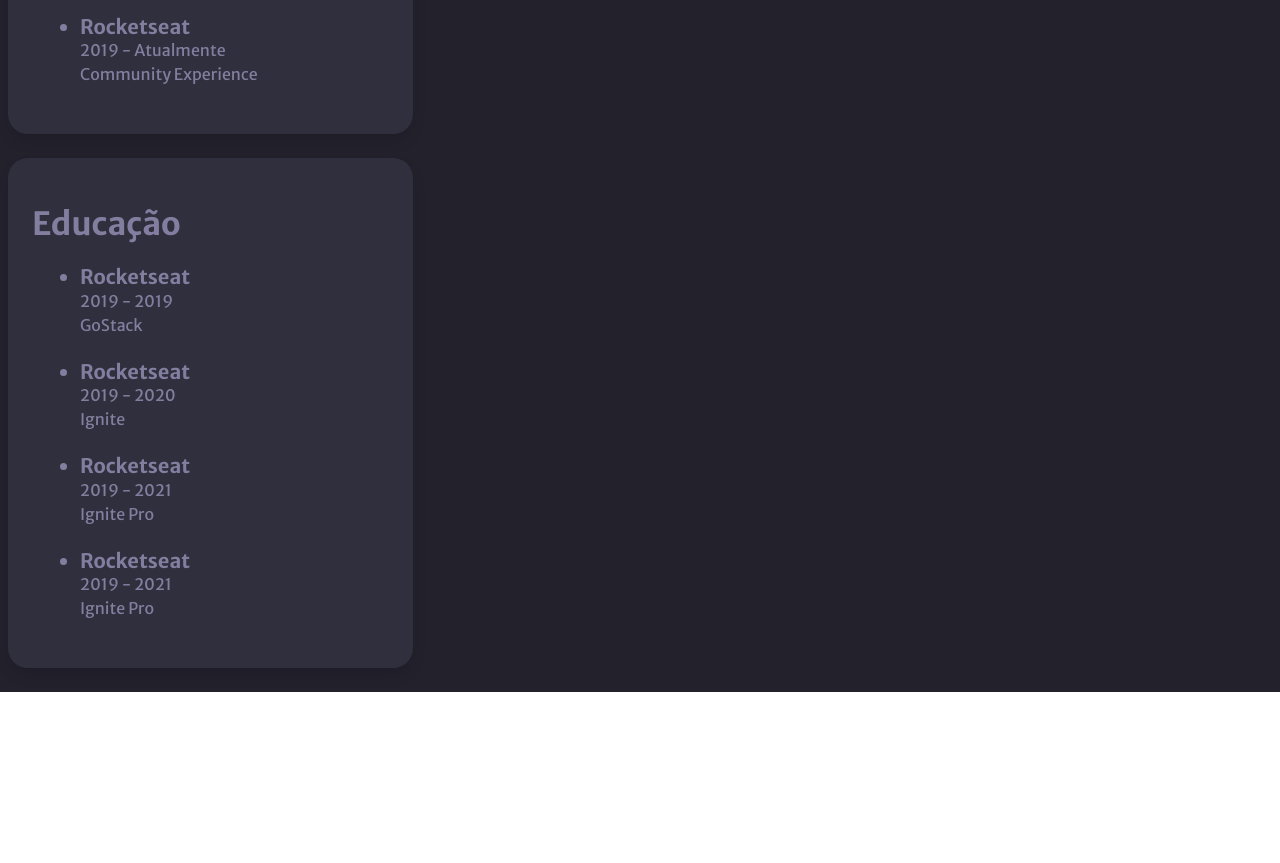
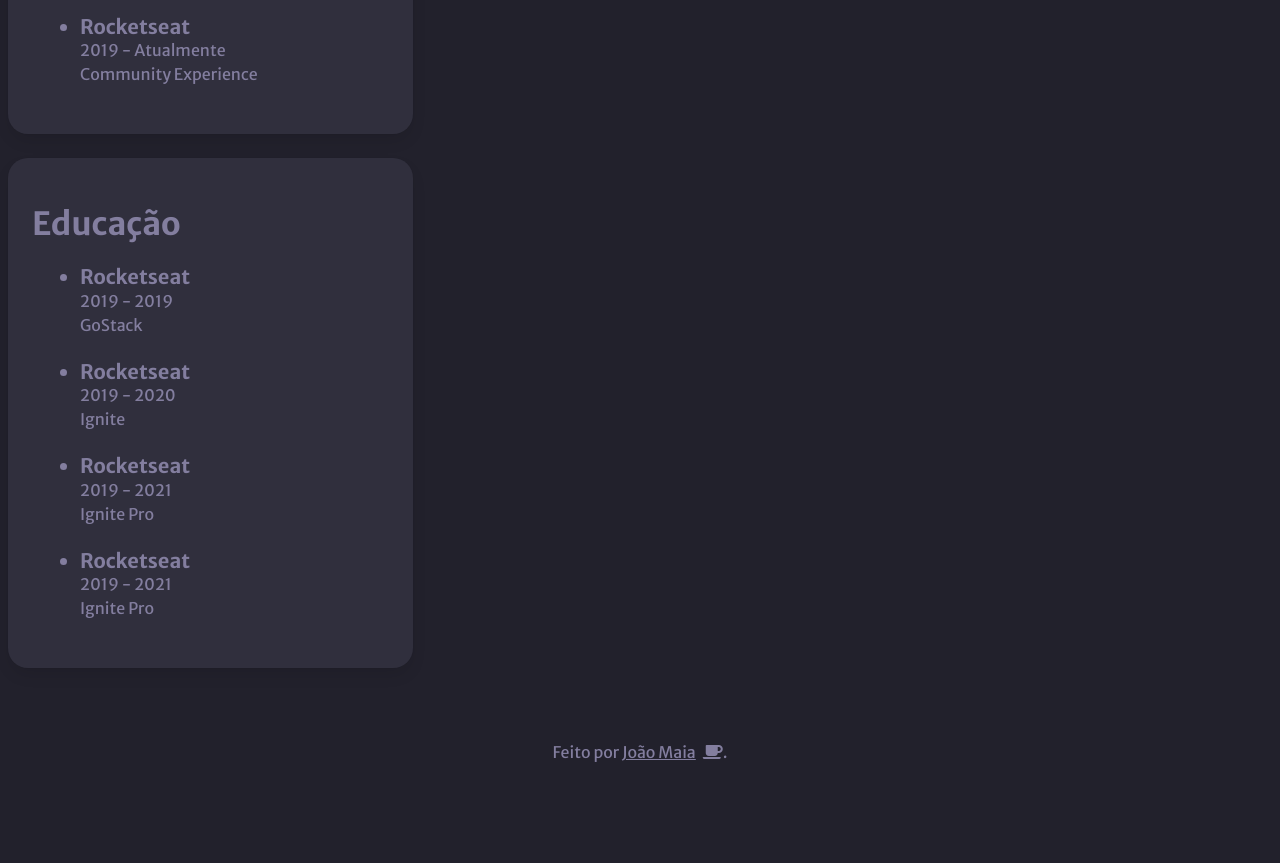
Before and after one commit to JoaoMaiaa/portfolio-discover, a website: page index.html in a window 1280 px wide. Shown: the part 1627-2490 px from the top of the page. Before the commit the page ends 2319 px from the top, so only its background shows below. Drawn offline with nearby package versions, Linux system fonts and the light colour scheme.

Commit message:
adicionando o footer

```diff
--- a/assets/styles/styles.css
+++ b/assets/styles/styles.css
@@ -90,5 +90,4 @@
     background-color:greenyellow;
     border-radius:50%;
     border:solid 1px #6e6a86;
-
 }
--- a/index.html
+++ b/index.html
@@ -274,6 +274,14 @@
                 </div>
             </div>
         </div>
+        <footer class="footer bg-color text-color">
+            <div class="content has-text-centered">
+                <p>
+                    Feito por <a href="#" class="text-color is-underlined">João Maia</a>
+                    <i class="text-color ml-1 fa-solid fa-mug-saucer"></i>.
+                </p>
+            </div>
+        </footer>
     </div>
 
 </body>
```
